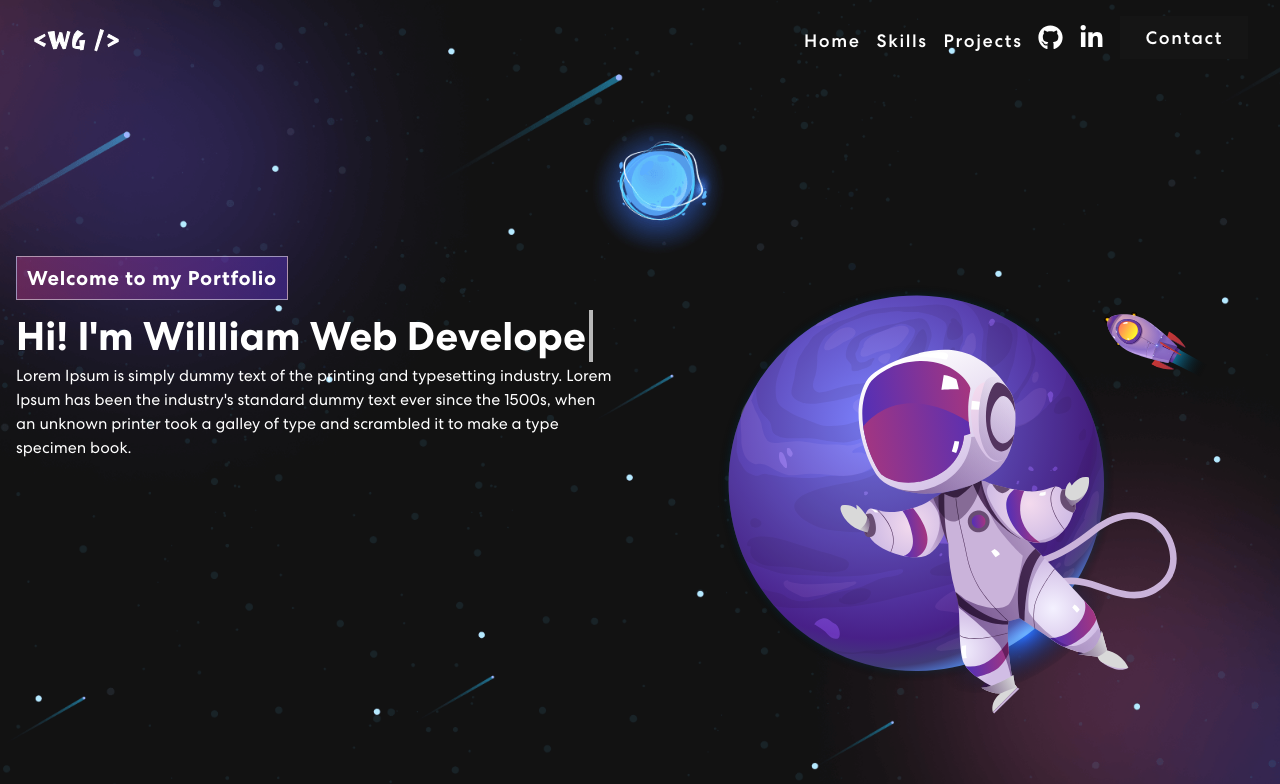
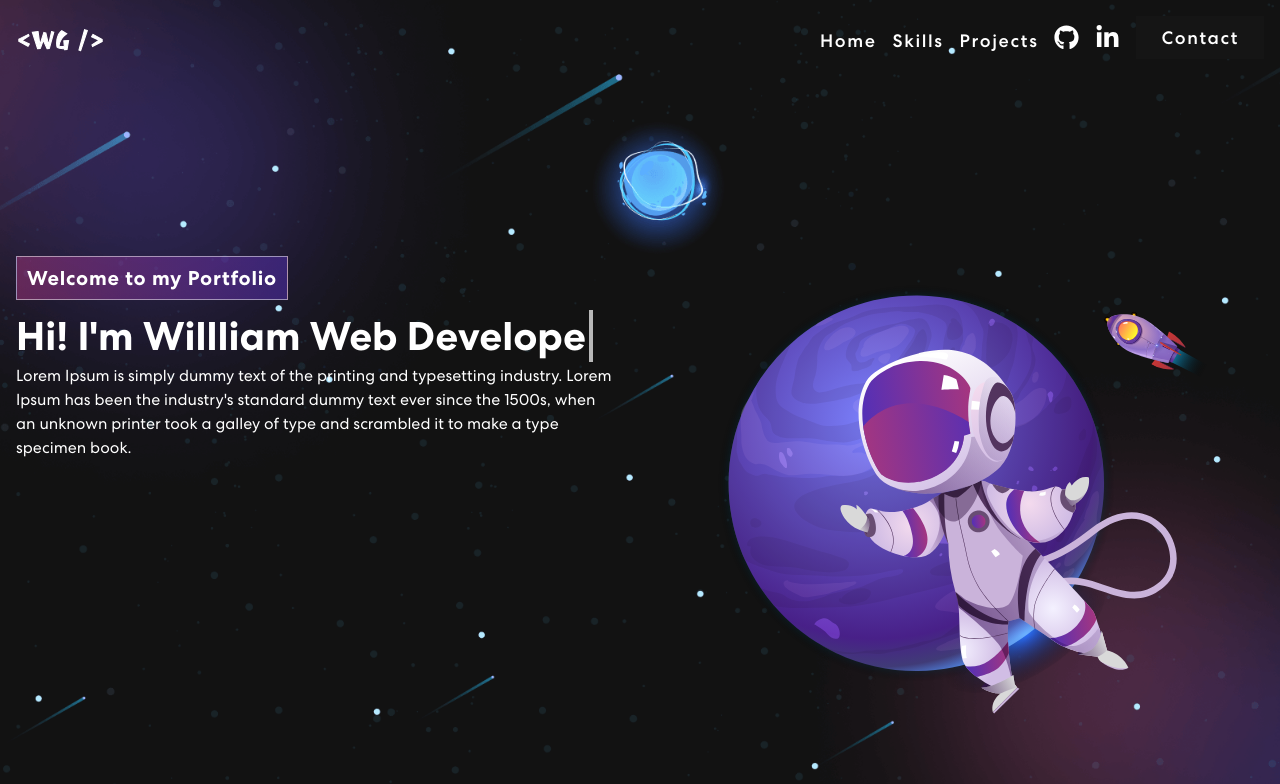
Before and after one commit to Williams25/portfolio, a Next.js app: page / in a window 1280 px wide. Shown: the top 784 px of the page. Built offline with nearby package versions, Linux system fonts and the light colour scheme.

Commit message:
ajustando alinhamento dos itens do header

```diff
--- a/src/components/Header/index.tsx
+++ b/src/components/Header/index.tsx
@@ -80,31 +80,29 @@ export const Header = () => {
                   <a draggable={false}>Projects</a>
                 </Link>
               </li>
-              <li>
+              <li className="icon">
                 <Link href="https://github.com/Williams25">
                   <a
                     aria-label="go to Github"
                     target="_blank"
-                    className="icon"
                     draggable={false}
                   >
                     <FaGithub size={25} />
                   </a>
                 </Link>
               </li>
-              <li>
+              <li className="icon">
                 <Link href="https://www.linkedin.com/in/william-gabriel-291a031b4/">
                   <a
                     aria-label="go to LinkedinIn"
                     target="_blank"
-                    className="icon"
                     draggable={false}
                   >
                     <FaLinkedinIn size={25} />
                   </a>
                 </Link>
               </li>
-              <li>
+              <li className="icon">
                 <Button
                   variant="dark"
                   borderColor="#2894ff"
@@ -112,7 +110,6 @@ export const Header = () => {
                   size="medium"
                   as="a"
                   href="#contact"
-                  className="icon"
                   draggable={false}
                 />
               </li>
--- a/src/components/Header/styles.ts
+++ b/src/components/Header/styles.ts
@@ -14,7 +14,7 @@ const wrapperModifiersHeaderScrolled = (theme: DefaultTheme) => css`
 export const Header = styled.header<HeaderStyles>`
   ${({ theme, scrolled }) => css`
     width: 100%;
-    padding: 1rem;
+    padding: 1rem 0;
     border-bottom: 1px solid ${rgba(theme.colors.white_200, 0.1)};
     background-color: transparent;
     transition: 0.3s ease-in-out;
@@ -101,7 +101,7 @@ export const Header = styled.header<HeaderStyles>`
         }
 
         @media (max-width: 870px) {
-          & ul li a:not(.icon) {
+          & ul li:not(.icon) {
             display: none;
           }
         }
```
